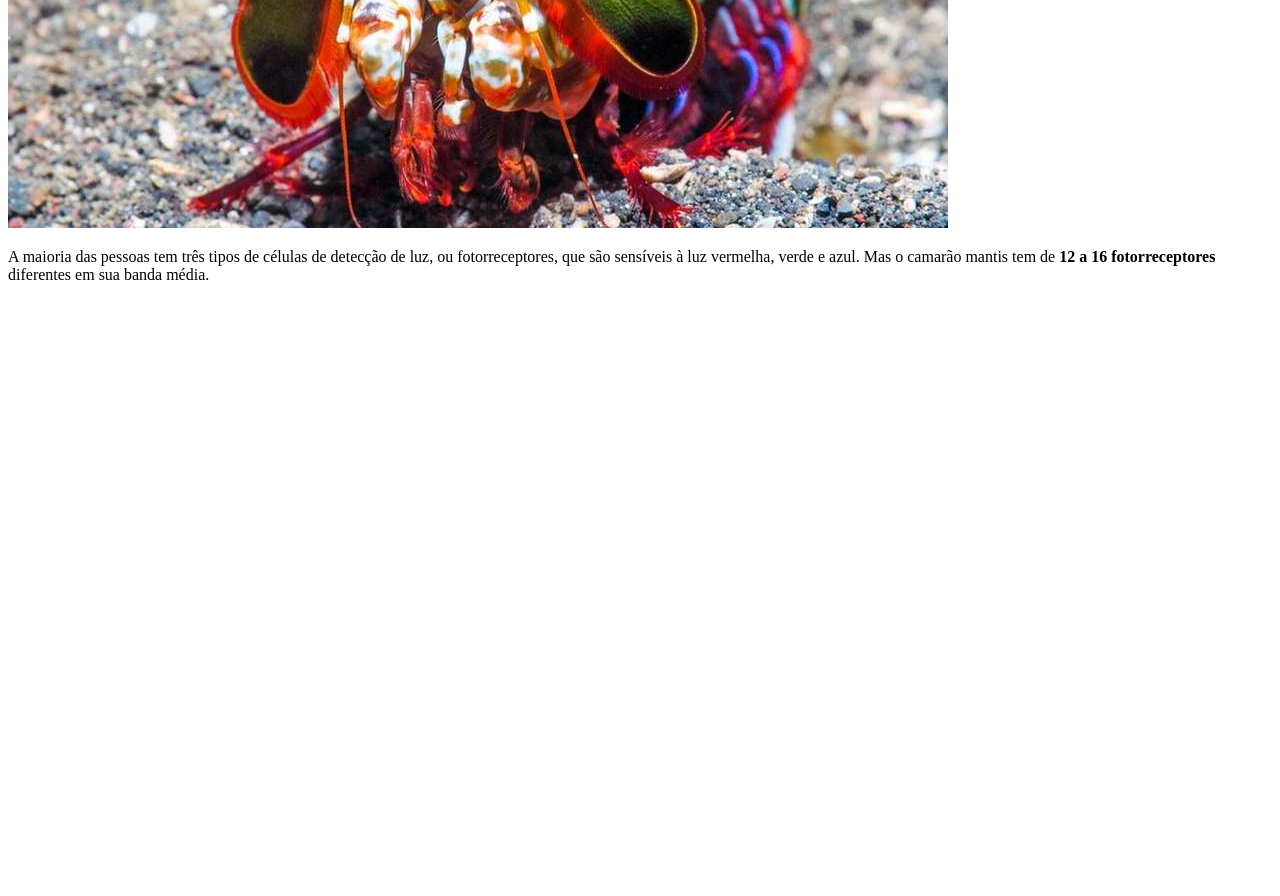
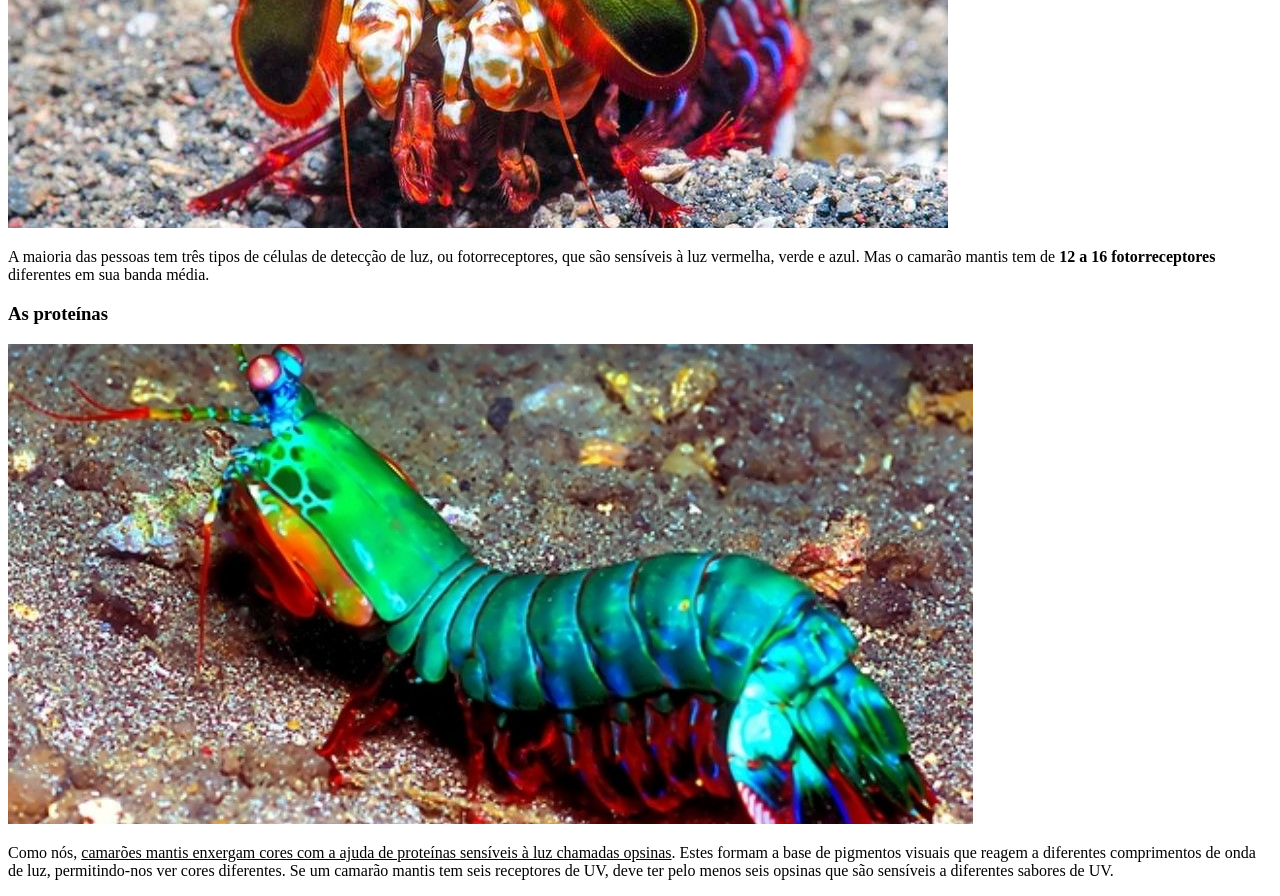
Before and after one commit to camargothais/trybe-exercises, a plain HTML site: page 3.Introdução_HTML_CSS/3.4/index_exercicio.html in a window 1280 px wide. Shown: the part 795-1691 px from the top of the page. Before the commit the page ends 1095 px from the top, so only its background shows below. Drawn offline with Linux system fonts and the light colour scheme.

Commit message:
Adiciona terceira sessão, imagem e marcações

```diff
--- a/3.Introdução_HTML_CSS/3.4/index_exercicio.html
+++ b/3.Introdução_HTML_CSS/3.4/index_exercicio.html
@@ -70,6 +70,20 @@
           média.
         </p>
       </section>
+      <section>
+        <h3>As proteínas</h3>
+        <img src="./camarao_mantis_pro.jpg" alt="Foto Camarão Mantis" />
+        <p>
+          Como nós,
+          <u
+            >camarões mantis enxergam cores com a ajuda de proteínas sensíveis à
+            luz chamadas opsinas</u
+          >. Estes formam a base de pigmentos visuais que reagem a diferentes
+          comprimentos de onda de luz, permitindo-nos ver cores diferentes. Se
+          um camarão mantis tem seis receptores de UV, deve ter pelo menos seis
+          opsinas que são sensíveis a diferentes sabores de UV.
+        </p>
+      </section>
     </article>
   </body>
 </html>
```
